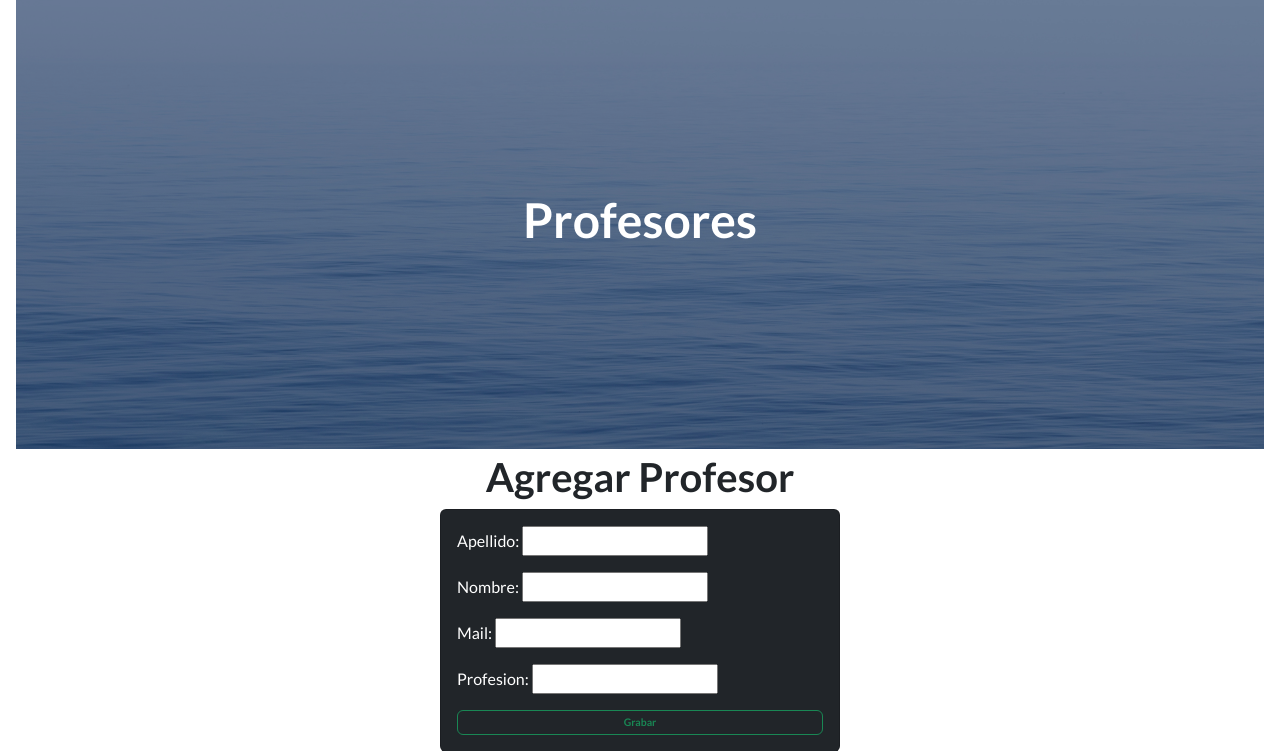
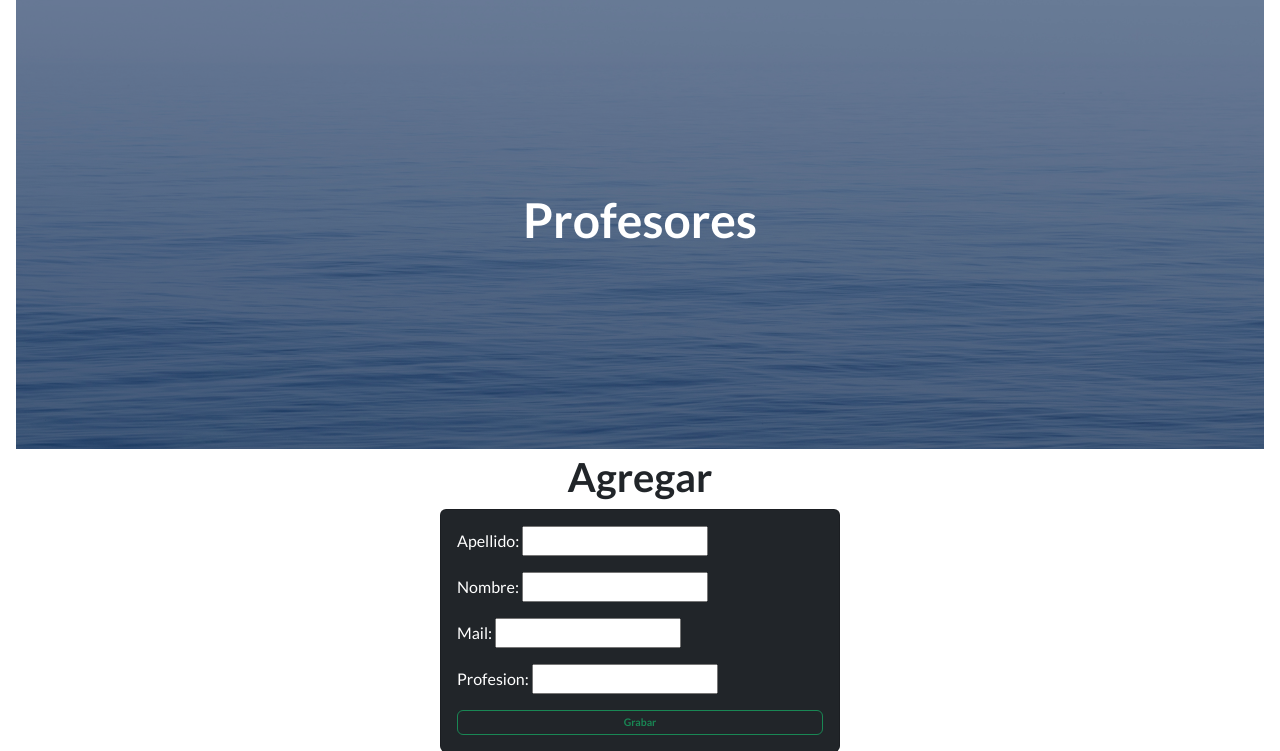
Before and after one commit to gavalle2024/Python_3ra_preentrega, a Django app: page /AppCoder/alta_profesor in a window 1280 px wide. Shown: the part 83-834 px from the top of the page. Run offline with Django 4.2, Linux system fonts and the light colour scheme; some libraries are stand-ins or nearby versions.

Commit message:
Se modifico la ruta de la carpeta template y el formulario de carga de profesores

```diff
--- a/AppCoder/template/frm_profesor.html
+++ b/AppCoder/template/frm_profesor.html
@@ -7,7 +7,7 @@
 {% block contenido %}
 <div class="row">
     <div class="col-md-4 offset-md-4">
-        <h1 class="text-center"> Agregar Profesor </h1>
+        <h1 class="text-center"> Agregar </h1>
         <div class="card bg-dark text-white">
             <div class="card-body">
                 <form action="alta_profesor" method="POST">
--- a/Clase18/settings.py
+++ b/Clase18/settings.py
@@ -55,7 +55,7 @@ ROOT_URLCONF = 'Clase18.urls'
 TEMPLATES = [
     {
         'BACKEND': 'django.template.backends.django.DjangoTemplates',
-        'DIRS': ["D:/Users/Gustavo/Documents/Programacion/PYTHON/CODERHOUSE - Curso Python-Django/Clase18/Clase18/AppCoder/template/"],
+        'DIRS': ["d:/Users/Gustavo/Documents/Programacion/PYTHON/CODERHOUSE - Curso Python-Django/Clase18/Clase18/Python_3ra_preentrega/AppCoder/template/"],
         'APP_DIRS': True,
         'OPTIONS': {
             'context_processors': [
```
Also changed, not shown: db.sqlite3, 1 other file.
